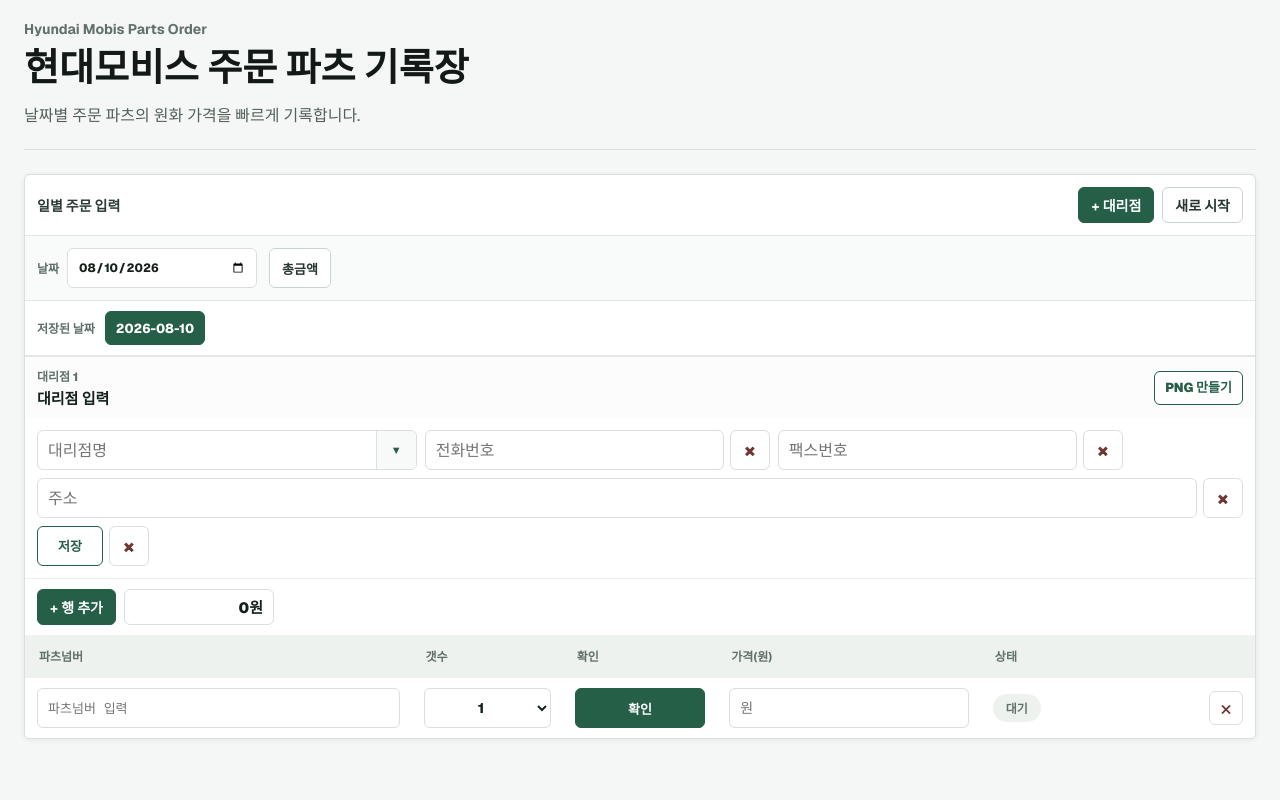
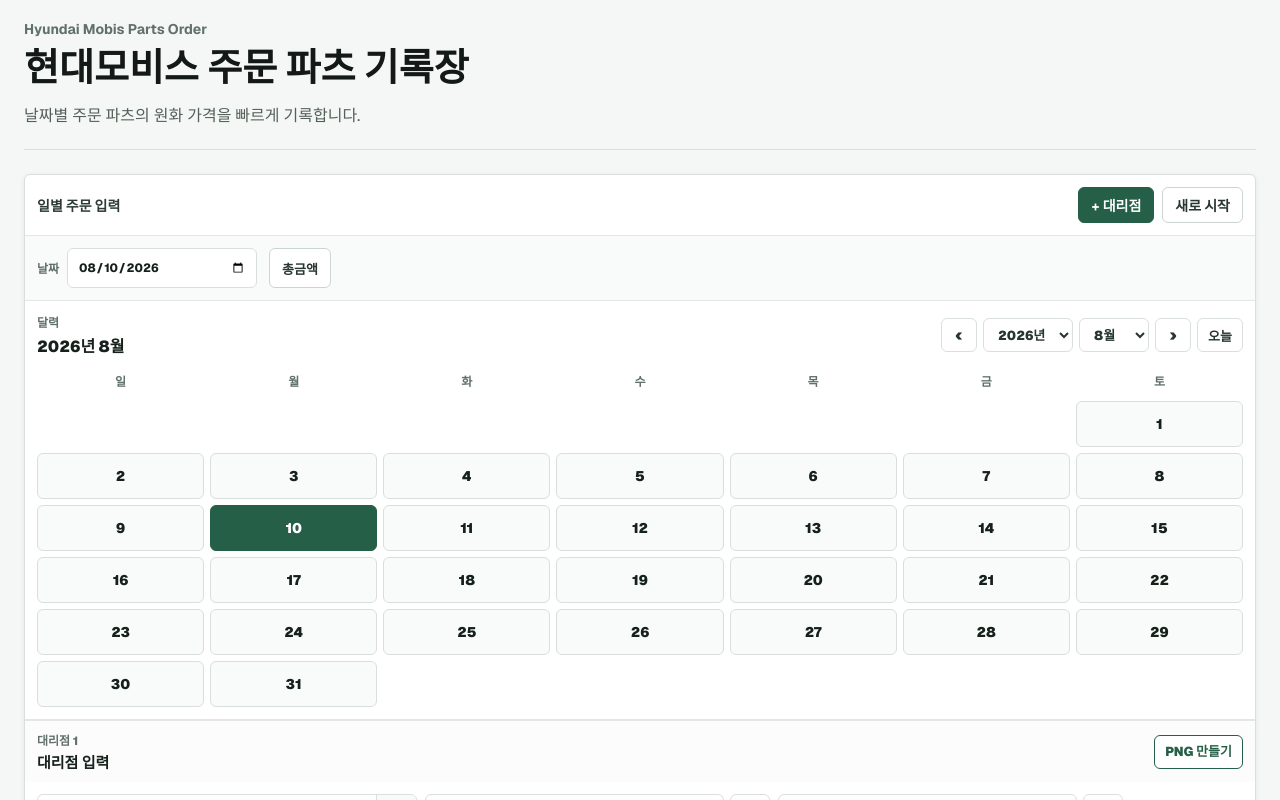
Before and after one commit to gandakorea/hyundaimobisparts, a Next.js app: page / in a window 1280 px wide. Shown: the top 800 px of the page. Built offline with nearby package versions, Linux system fonts and the light colour scheme.

Commit message:
Replace date list with calendar picker

```diff
--- a/app/globals.css
+++ b/app/globals.css
@@ -315,48 +315,126 @@
   line-height: 1;
 }
 
-.saved-date-band {
-  display: flex;
-  align-items: center;
+.calendar-band {
+  display: grid;
   gap: 10px;
   border-bottom: 1px solid #e3e8e5;
   background: #ffffff;
-  padding: 10px 12px;
+  padding: 12px;
 }
 
-.saved-date-label {
-  flex: none;
+.calendar-header {
+  display: flex;
+  align-items: center;
+  justify-content: space-between;
+  gap: 12px;
+}
+
+.calendar-title-group {
+  display: grid;
+  gap: 2px;
+}
+
+.calendar-title-group span {
   color: #617069;
   font-size: 12px;
   font-weight: 900;
 }
 
-.saved-date-list {
-  display: flex;
-  min-width: 0;
+.calendar-title-group strong {
+  color: #17211c;
+  font-size: 16px;
+  font-weight: 900;
+}
+
+.calendar-controls {
+  display: inline-flex;
   flex-wrap: wrap;
+  justify-content: flex-end;
   gap: 6px;
 }
 
-.saved-date-button {
-  display: inline-flex;
+.calendar-nav-button,
+.calendar-today-button,
+.calendar-select {
   min-height: 34px;
-  align-items: center;
-  justify-content: center;
   border: 1px solid #d9dfdc;
   border-radius: 6px;
-  background: #f7faf8;
-  padding: 6px 10px;
+  background: #ffffff;
   color: #27362f;
   font-size: 13px;
-  font-weight: 800;
+  font-weight: 900;
+}
+
+.calendar-nav-button {
+  width: 36px;
+  font-size: 18px;
   line-height: 1;
 }
 
-.saved-date-button[aria-current="date"] {
+.calendar-today-button,
+.calendar-select {
+  padding: 6px 10px;
+}
+
+.calendar-grid {
+  display: grid;
+  grid-template-columns: repeat(7, minmax(0, 1fr));
+  gap: 6px;
+}
+
+.calendar-weekday {
+  display: grid;
+  min-height: 28px;
+  place-items: center;
+  color: #617069;
+  font-size: 12px;
+  font-weight: 900;
+}
+
+.calendar-day {
+  position: relative;
+  display: grid;
+  min-height: 46px;
+  place-items: center;
+  border: 1px solid #d9dfdc;
+  border-radius: 6px;
+  background: #f8fbf9;
+  color: #17211c;
+}
+
+.calendar-day.empty {
+  border-color: transparent;
+  background: transparent;
+}
+
+.calendar-day.saved {
+  border-color: #7fb19a;
+  background: #f1faf5;
+}
+
+.calendar-day[aria-current="date"] {
   border-color: #265f47;
   background: #265f47;
   color: #ffffff;
+}
+
+.calendar-day-number {
+  font-size: 14px;
+  font-weight: 900;
+}
+
+.calendar-saved-dot {
+  position: absolute;
+  bottom: 6px;
+  width: 5px;
+  height: 5px;
+  border-radius: 999px;
+  background: #265f47;
+}
+
+.calendar-day[aria-current="date"] .calendar-saved-dot {
+  background: #ffffff;
 }
 
 .dealer-summary {
@@ -824,19 +902,25 @@
     width: 100%;
   }
 
-  .saved-date-band {
+  .calendar-header {
     align-items: stretch;
     flex-direction: column;
   }
 
-  .saved-date-list {
-    overflow-x: auto;
-    flex-wrap: nowrap;
-    padding-bottom: 2px;
+  .calendar-controls {
+    justify-content: flex-start;
   }
 
-  .saved-date-button {
-    flex: none;
+  .calendar-select {
+    flex: 1 1 92px;
+  }
+
+  .calendar-grid {
+    gap: 4px;
+  }
+
+  .calendar-day {
+    min-height: 42px;
   }
 
   .order-info-band,
--- a/app/page.tsx
+++ b/app/page.tsx
@@ -110,6 +110,8 @@
   "ㅎ",
 ];
 const quantityOptions = Array.from({ length: 40 }, (_, index) => index + 1);
+const weekDays = ["일", "월", "화", "수", "목", "금", "토"];
+const monthOptions = Array.from({ length: 12 }, (_, index) => index + 1);
 
 function todayInSeoul() {
   return new Intl.DateTimeFormat("en-CA", {
@@ -118,6 +120,89 @@
     month: "2-digit",
     day: "2-digit",
   }).format(new Date());
+}
+
+function pad2(value: number) {
+  return String(value).padStart(2, "0");
+}
+
+function safeDateParts(dateText: string) {
+  const fallbackParts = todayInSeoul().split("-").map(Number);
+  const fallback = {
+    year: fallbackParts[0] ?? 2026,
+    month: fallbackParts[1] ?? 1,
+    day: fallbackParts[2] ?? 1,
+  };
+  const parts = dateText.split("-").map(Number);
+  const [year, month, day] = parts;
+
+  if (
+    parts.length !== 3 ||
+    !Number.isInteger(year) ||
+    !Number.isInteger(month) ||
+    !Number.isInteger(day) ||
+    month < 1 ||
+    month > 12 ||
+    day < 1 ||
+    day > 31
+  ) {
+    return fallback;
+  }
+
+  return { year, month, day };
+}
+
+function formatMonthKey(year: number, month: number) {
+  return `${year}-${pad2(month)}`;
+}
+
+function monthKeyFromDate(dateText: string) {
+  const { year, month } = safeDateParts(dateText);
+  return formatMonthKey(year, month);
+}
+
+function parseMonthKey(monthKey: string) {
+  const [year, month] = monthKey.split("-").map(Number);
+  if (!Number.isInteger(year) || !Number.isInteger(month) || month < 1 || month > 12) {
+    const today = safeDateParts(todayInSeoul());
+    return { year: today.year, month: today.month };
+  }
+
+  return { year, month };
+}
+
+function makeDateText(year: number, month: number, day: number) {
+  return `${year}-${pad2(month)}-${pad2(day)}`;
+}
+
+function makeCalendarDays(monthKey: string) {
+  const { year, month } = parseMonthKey(monthKey);
+  const firstWeekday = new Date(year, month - 1, 1).getDay();
+  const daysInMonth = new Date(year, month, 0).getDate();
+  const days: Array<{ date: string; day: number } | null> = Array.from(
+    { length: firstWeekday },
+    () => null,
+  );
+
+  for (let day = 1; day <= daysInMonth; day += 1) {
+    days.push({
+      date: makeDateText(year, month, day),
+      day,
+    });
+  }
+
+  while (days.length % 7 !== 0) {
+    days.push(null);
+  }
+
+  return days;
+}
+
+function moveMonth(monthKey: string, amount: number) {
+  const { year, month } = parseMonthKey(monthKey);
+  const nextMonth = new Date(year, month - 1 + amount, 1);
+
+  return formatMonthKey(nextMonth.getFullYear(), nextMonth.getMonth() + 1);
 }
 
 function makeOrderInfo(): OrderInfo {
@@ -604,6 +689,7 @@
   const [sharingSectionId, setSharingSectionId] = useState<string | null>(null);
   const [faxPreview, setFaxPreview] = useState<FaxPreview | null>(null);
   const [dailyOrders, setDailyOrders] = useState<DailyOrderBook>({});
+  const [calendarMonth, setCalendarMonth] = useState(() => monthKeyFromDate(todayInSeoul()));
   const [isStorageLoaded, setIsStorageLoaded] = useState(false);
 
   useEffect(() => {
@@ -671,6 +757,7 @@
 
     setDailyOrders(restoredDailyOrders);
     setOrderDate(selectedDate);
+    setCalendarMonth(monthKeyFromDate(selectedDate));
     setSections(restoredSections);
     setDealers(mergeDealers([...collectedDealers, ...dealersFromSections(restoredSections)]));
     setActiveDealerListSectionId(null);
@@ -717,17 +804,37 @@
     [dealers],
   );
 
-  const savedDateOptions = useMemo(() => {
+  const savedOrderDateSet = useMemo(() => {
     const dates = new Set<string>();
 
     Object.entries(dailyOrders).forEach(([date, order]) => {
       if (hasSavedRows(order.sections)) dates.add(date);
     });
 
-    if (orderDate) dates.add(orderDate);
-
-    return [...dates].sort((left, right) => right.localeCompare(left));
-  }, [dailyOrders, orderDate]);
+    if (hasSavedRows(sections)) dates.add(orderDate);
+
+    return dates;
+  }, [dailyOrders, orderDate, sections]);
+
+  const calendarParts = useMemo(() => parseMonthKey(calendarMonth), [calendarMonth]);
+
+  const calendarDays = useMemo(() => makeCalendarDays(calendarMonth), [calendarMonth]);
+
+  const calendarYearOptions = useMemo(() => {
+    const years = new Set<number>();
+    const baseYear = calendarParts.year;
+
+    for (let year = baseYear - 2; year <= baseYear + 2; year += 1) {
+      years.add(year);
+    }
+
+    Object.keys(dailyOrders).forEach((date) => {
+      years.add(safeDateParts(date).year);
+    });
+    years.add(safeDateParts(orderDate).year);
+
+    return [...years].sort((left, right) => left - right);
+  }, [calendarParts.year, dailyOrders, orderDate]);
 
   const grandTotal = useMemo(
     () => sections.reduce((total, section) => total + sectionTotalAmount(section.rows), 0),
@@ -761,8 +868,27 @@
 
     setDailyOrders(nextDailyOrders);
     setOrderDate(normalizedDate);
+    setCalendarMonth(monthKeyFromDate(normalizedDate));
     setSections(nextSections);
     resetOpenPanels();
+  }
+
+  function moveCalendarMonth(amount: number) {
+    setCalendarMonth((current) => moveMonth(current, amount));
+  }
+
+  function changeCalendarYear(year: string) {
+    const parsedYear = Number(year);
+    if (!Number.isInteger(parsedYear)) return;
+
+    setCalendarMonth(formatMonthKey(parsedYear, calendarParts.month));
+  }
+
+  function changeCalendarMonth(month: string) {
+    const parsedMonth = Number(month);
+    if (!Number.isInteger(parsedMonth) || parsedMonth < 1 || parsedMonth > 12) return;
+
+    setCalendarMonth(formatMonthKey(calendarParts.year, parsedMonth));
   }
 
   function updateSection(sectionId: string, field: DealerSectionField, value: string) {
@@ -1162,20 +1288,91 @@
               </div>
             </section>
 
-            <section className="saved-date-band" aria-label="저장된 날짜">
-              <span className="saved-date-label">저장된 날짜</span>
-              <div className="saved-date-list">
-                {savedDateOptions.map((date) => (
+            <section className="calendar-band" aria-label="날짜 달력">
+              <div className="calendar-header">
+                <div className="calendar-title-group">
+                  <span>달력</span>
+                  <strong>
+                    {calendarParts.year}년 {calendarParts.month}월
+                  </strong>
+                </div>
+                <div className="calendar-controls">
                   <button
-                    aria-current={date === orderDate ? "date" : undefined}
-                    className="saved-date-button"
-                    key={date}
+                    aria-label="이전 달"
+                    className="calendar-nav-button"
                     type="button"
-                    onClick={() => changeOrderDate(date)}
+                    onClick={() => moveCalendarMonth(-1)}
                   >
-                    {date}
+                    ‹
                   </button>
+                  <select
+                    aria-label="연도 선택"
+                    className="calendar-select"
+                    value={calendarParts.year}
+                    onChange={(event) => changeCalendarYear(event.target.value)}
+                  >
+                    {calendarYearOptions.map((year) => (
+                      <option key={year} value={year}>
+                        {year}년
+                      </option>
+                    ))}
+                  </select>
+                  <select
+                    aria-label="월 선택"
+                    className="calendar-select"
+                    value={calendarParts.month}
+                    onChange={(event) => changeCalendarMonth(event.target.value)}
+                  >
+                    {monthOptions.map((month) => (
+                      <option key={month} value={month}>
+                        {month}월
+                      </option>
+                    ))}
+                  </select>
+                  <button
+                    aria-label="다음 달"
+                    className="calendar-nav-button"
+                    type="button"
+                    onClick={() => moveCalendarMonth(1)}
+                  >
+                    ›
+                  </button>
+                  <button
+                    className="calendar-today-button"
+                    type="button"
+                    onClick={() => changeOrderDate(todayInSeoul())}
+                  >
+                    오늘
+                  </button>
+                </div>
+              </div>
+              <div className="calendar-grid">
+                {weekDays.map((day) => (
+                  <div className="calendar-weekday" key={day}>
+                    {day}
+                  </div>
                 ))}
+                {calendarDays.map((day, index) =>
+                  day ? (
+                    <button
+                      aria-current={day.date === orderDate ? "date" : undefined}
+                      aria-label={`${day.date} 날짜 열기`}
+                      className={`calendar-day ${
+                        savedOrderDateSet.has(day.date) ? "saved" : ""
+                      }`}
+                      key={day.date}
+                      type="button"
+                      onClick={() => changeOrderDate(day.date)}
+                    >
+                      <span className="calendar-day-number">{day.day}</span>
+                      {savedOrderDateSet.has(day.date) ? (
+                        <span aria-hidden="true" className="calendar-saved-dot" />
+                      ) : null}
+                    </button>
+                  ) : (
+                    <span aria-hidden="true" className="calendar-day empty" key={`empty-${index}`} />
+                  ),
+                )}
               </div>
             </section>
 
```
